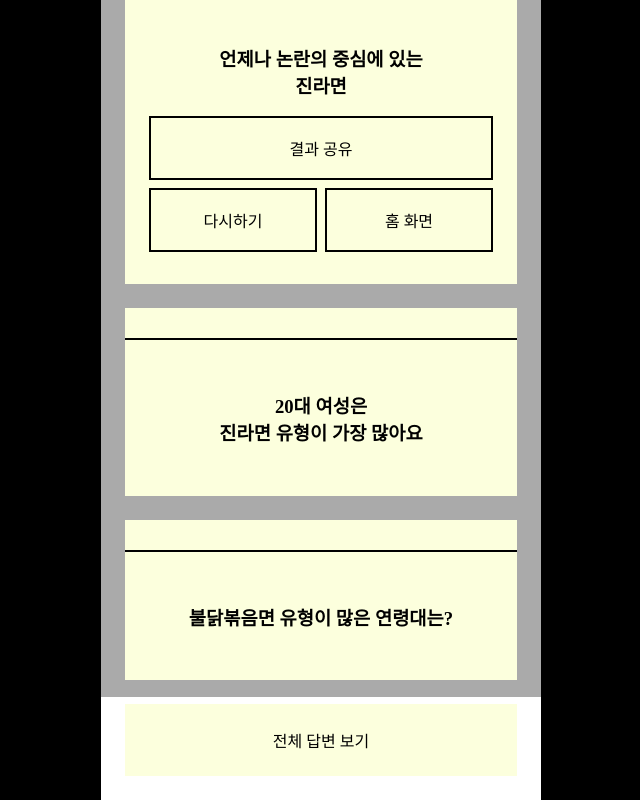
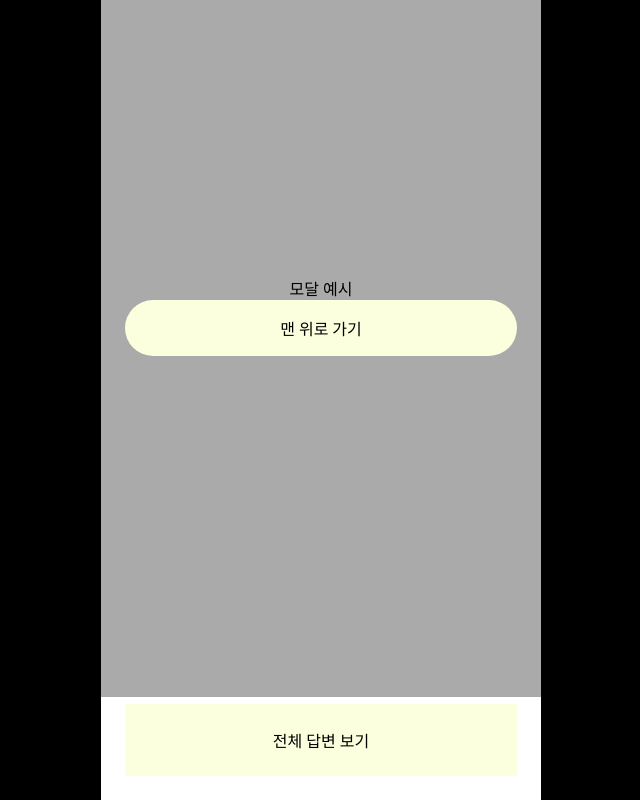
Before and after one commit to cheong-gu/byenolan, a Next.js app: page /result in a window 1280 px wide. Both pictures are taken after a click on the button "전체 답변 보기". Shown: the whole page, without its empty margins (319-959 px from the left). Built offline with nearby package versions, Linux system fonts and the light colour scheme.

Commit message:
[결과페이지] 토스트메시지 & 모달 추가

```diff
--- /dev/null
+++ b/src/app/result/components/Modal.tsx
@@ -0,0 +1,73 @@
+import styled from "@emotion/styled";
+import React from "react";
+
+const ModalContainer = styled.div`
+  position: absolute;
+  top: 0;
+  left: 0;
+  width: 100%;
+  height: 100%;
+  background-color: #aaa;
+  display: flex;
+  flex-direction: column;
+  justify-content: center;
+  align-items: center;
+  z-index: 9999;
+`;
+
+const ModalHeader = styled.div`
+  display: flex;
+  flex-direction: row;
+  align-items: center;
+  justify-content: end;
+  width: 100%;
+  height: 40px;
+  padding: 4px 12px;
+  background-color: #fcffdd;
+`;
+
+const ModalContent = styled.div`
+  display: flex;
+  flex-direction: column;
+  align-items: center;
+  justify-content: center;
+
+  width: 100%;
+  height: 100%;
+  padding: 40px 24px;
+`;
+
+const ScrollButton = styled.button`
+  display: flex;
+  flex-direction: column;
+  align-items: center;
+  justify-content: center;
+
+  width: 100%;
+  height: 56px;
+  margin: 0px 40px;
+  border-radius: 100px;
+  background-color: #fcffdd;
+`;
+
+interface ModalProps {
+  isOpen: boolean;
+  onClose: () => void;
+  children: React.ReactNode;
+}
+
+const Modal = ({ isOpen, onClose, children }: ModalProps) => {
+  return isOpen ? (
+    <ModalContainer>
+      <ModalHeader>
+        <button onClick={onClose}>닫기</button>
+      </ModalHeader>
+      <ModalContent>
+        {children}
+        <ScrollButton>맨 위로 가기</ScrollButton>
+      </ModalContent>
+    </ModalContainer>
+  ) : null;
+};
+
+export default Modal;
--- /dev/null
+++ b/src/app/result/components/Toast.tsx
@@ -0,0 +1,71 @@
+import styled from "@emotion/styled";
+import React from "react";
+
+const ToastWrapper = styled.div<{ isOpen: boolean }>`
+  position: absolute;
+  left: 0;
+  right: 0;
+  top: -20px;
+  display: flex;
+  flex-direction: column;
+  align-items: center;
+  justify-content: center;
+  z-index: 999;
+  opacity: ${({ isOpen }) => (isOpen ? 1 : 0)};
+  transition: opacity 300ms, transform 300ms;
+`;
+
+const MessageBox = styled.div`
+  display: flex;
+  justify-content: center;
+  align-items: center;
+
+  width: 234px;
+  height: 30px;
+  padding: 4px 8px;
+  background-color: #000;
+
+  font-family: "Pretendard";
+  font-size: 16px;
+  font-weight: 400;
+  line-height: 140%;
+  text-align: center;
+  color: #fff;
+`;
+
+const Icon = styled.div`
+  margin-top: -8px;
+`;
+
+const Polygon = () => (
+  <svg
+    xmlns="http://www.w3.org/2000/svg"
+    width="12"
+    height="10"
+    viewBox="0 0 12 10"
+    fill="none"
+  >
+    <path
+      d="M7.73205 9C6.96225 10.3333 5.03775 10.3333 4.26795 9L0.803849 3C0.0340483 1.66667 0.9963 1.13682e-06 2.5359 1.00222e-06L9.4641 3.96541e-07C11.0037 2.61944e-07 11.966 1.66667 11.1962 3L7.73205 9Z"
+      fill="black"
+    />
+  </svg>
+);
+
+interface ToastProps {
+  isOpen: boolean;
+  message: string;
+}
+
+const Toast = ({ isOpen, message }: ToastProps) => {
+  return (
+    <ToastWrapper isOpen={isOpen}>
+      <MessageBox>{message}</MessageBox>
+      <Icon>
+        <Polygon />
+      </Icon>
+    </ToastWrapper>
+  );
+};
+
+export default Toast;
--- a/src/app/result/page.tsx
+++ b/src/app/result/page.tsx
@@ -4,8 +4,11 @@
 import Content from "./components/Content";
 import { useState } from "react";
 import Link from "next/link";
+import Modal from "./components/Modal";
+import Toast from "./components/Toast";
 
 const Container = styled.div`
+  position: relative;
   width: 100%;
   height: 100%;
   background-color: #aaa;
@@ -24,6 +27,7 @@
 `;
 
 const Button = styled.div`
+  position: relative;
   display: flex;
   align-items: center;
   justify-content: center;
@@ -54,6 +58,25 @@
 `;
 
 export default function ResultPage() {
+  const [showModal, setShowModal] = useState<boolean>(false);
+  const [showToast, setShowToast] = useState<boolean>(false);
+
+  const handleModal = () => {
+    setShowModal(!showModal);
+  };
+
+  const copyToClipBoard = () => {
+    navigator.clipboard.writeText(window.location.href);
+    showToastMessage();
+  };
+
+  const showToastMessage = () => {
+    setShowToast(true);
+    setTimeout(() => {
+      setShowToast(false);
+    }, 2000);
+  };
+
   return (
     <Container>
       {/* Header -> 이미지 대체 */}
@@ -65,10 +88,24 @@
             <br />
             진라면
           </h3>
-          <Button>결과 공유</Button>
+          <Button onClick={copyToClipBoard}>
+            <Toast
+              isOpen={showToast}
+              message="복사 완료! 친구에게 공유해 보세요!"
+            />
+            결과 공유
+          </Button>
           <ButtonWrapper>
-            <Button>다시하기</Button>
-            <Button>홈 화면</Button>
+            <Button>
+              <Link href={"/"} about="to home">
+                다시하기
+              </Link>
+            </Button>
+            <Button>
+              <Link href={"/"} about="to home">
+                홈 화면
+              </Link>
+            </Button>
           </ButtonWrapper>
         </Content>
         <Content>
@@ -81,8 +118,13 @@
         <Content>
           <h3>불닭볶음면 유형이 많은 연령대는?</h3>
         </Content>
-        <ModalButton>전체 답변 보기</ModalButton>
+        <ModalButton onClick={handleModal}>전체 답변 보기</ModalButton>
       </ContentWrapper>
+      {showModal && (
+        <Modal isOpen={showModal} onClose={handleModal}>
+          모달 예시
+        </Modal>
+      )}
     </Container>
   );
 }
```
